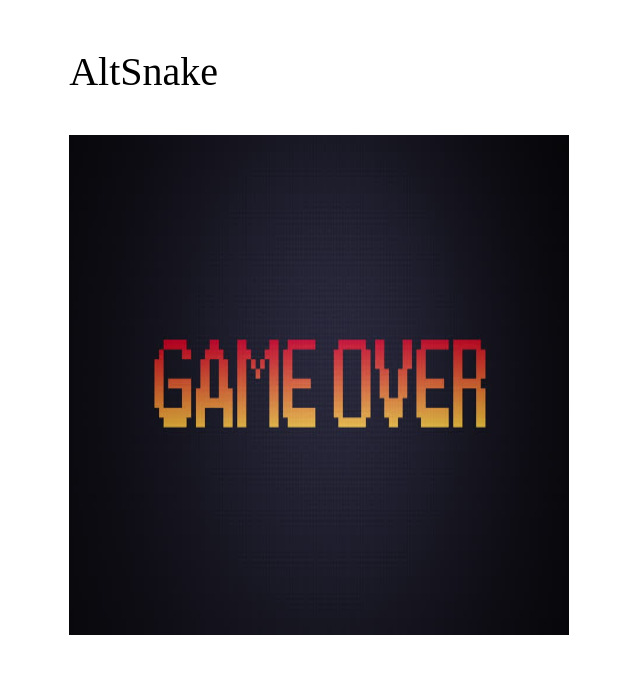
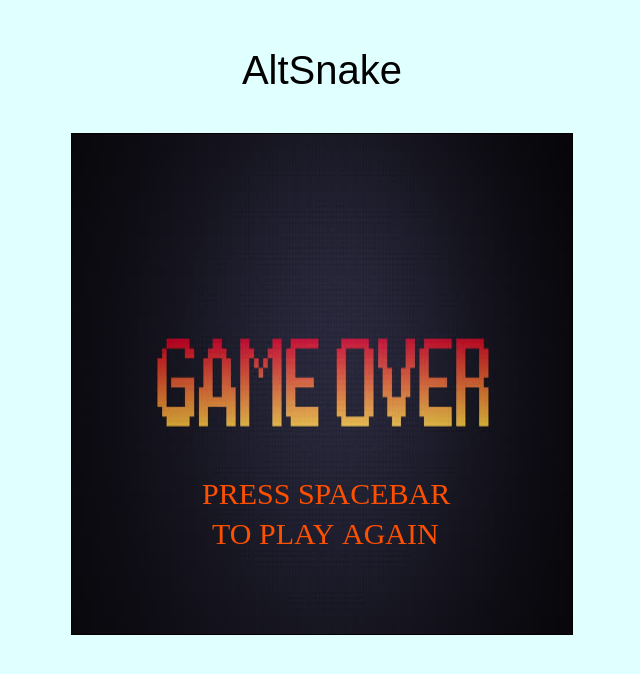
Before and after one commit to jiminey/AltSnake, a website built with webpack: page index.html in a window 1280 px wide. Shown: the whole page, without its empty margins (318-958 px from the left). Built offline with Linux system fonts and the light colour scheme.

Commit message:
Add font instruction

```diff
--- a/example/style.css
+++ b/example/style.css
@@ -1,17 +1,43 @@
 .main {
+    /* display: flex; */
+    /* justify-content: flex-start; */
+}
+
+.inner {
     display: flex;
     flex-direction: column;
-    margin-left: 30%
+    justify-content: flex-start;
+}
+.title {
+    font-size: 40px;
+    align-self: center;
+    font-family: sans-serif;
+    color: black;
 
 }
 
-
-.title {
-    font-size: 40px;
+.instruction {
+    position: absolute;
+    top: 135px;
+    font-size: 20px;
+    flex-wrap: wrap;
+    align-self: flex-start;
 
 }
 
 .game {
     height: 500px;
     width: 500px;
+    align-self: center;
+    border: 1px solid black;
+    position: relative;
 }
+
+body {
+    background: lightcyan
+}
+
+.word {
+    font-family: sans-serif;
+
+}
--- a/index.html
+++ b/index.html
@@ -11,8 +11,12 @@
 
   <body>
     <div class="main" >
-      <p class="title">AltSnake</p>
-      <canvas class="game" width="500" height="500"></canvas>
+      <div class="instruction">
+      </div>
+      <div class="inner">
+        <p class="title">AltSnake</p>
+        <canvas class="game" width="500" height="500"></canvas>
+      </div>
     </div>
   </body>
 
--- a/src/apple.ts
+++ b/src/apple.ts
@@ -27,7 +27,7 @@ export class Apple {
     draw() {
 
         for(let i = 0; i < this.basket.length; i++) {
-            this.ctx.fillStyle = "green";
+            this.ctx.fillStyle = "#ff5000";
             this.ctx.fillRect(
                 this.basket[i][0] * this.cellWidth, //x
                 this.basket[i][1] * this.cellHeight, //y
--- a/src/board.ts
+++ b/src/board.ts
@@ -18,7 +18,7 @@ export class Board {
   }
 
   draw() {
-    this.ctx.fillStyle = "#999"
+    this.ctx.fillStyle = "lightcyan"
     for (let row = 0; row < Settings.board.dimY; row++) {
       for (let col = 0; col < Settings.board.dimX; col++) {
         this.ctx.fillRect(col * this.cellWidth, row * this.cellHeight, this.cellWidth - 3, this.cellHeight - 3);
--- a/src/game.ts
+++ b/src/game.ts
@@ -41,7 +41,6 @@ export class Game {
       this.ctx.drawImage(this.startScreen, 0, 0, 500, 500);
 
     } else if (this.gameState ==="game") {
-
       this.board.draw();
       this.snake.draw();
       this.apple.draw();
@@ -53,6 +52,9 @@ export class Game {
     } else if (this.gameState === "end") {
       //render gameover
       this.ctx.drawImage(this.endScreen, 0, 0, 500, 500)
+      this.ctx.font = "30px White Sans Serif";
+      this.ctx.fillText("PRESS SPACEBAR", 130, 370);
+      this.ctx.fillText("TO PLAY AGAIN", 140, 410);
     }
 
     for(let i = 0; i < this.snake.snake.length - 1; i++) {
--- a/src/snake.ts
+++ b/src/snake.ts
@@ -145,7 +145,7 @@ export class Snake {
     for (let i = 0; i < this.snake.length ; i++) {
 
       if (i === this.snake.length - 1) {
-        this.ctx.fillStyle = "red";
+        this.ctx.fillStyle = "cornflowerblue";
         this.ctx.fillRect(
           this.snake[i][0] * this.cellWidth, //x
           this.snake[i][1] * this.cellHeight, //y
@@ -169,7 +169,7 @@ export class Snake {
     for (let i = 0; i < this.snake2.length; i++) {
 
       if (i === this.snake2.length - 1) {
-        this.ctx.fillStyle = "red";
+        this.ctx.fillStyle = "cornflowerblue";
         this.ctx.fillRect(
           this.snake2[i][0] * this.cellWidth, //x
           this.snake2[i][1] * this.cellHeight, //y
```
Also changed, not shown: build/bundle.js.
